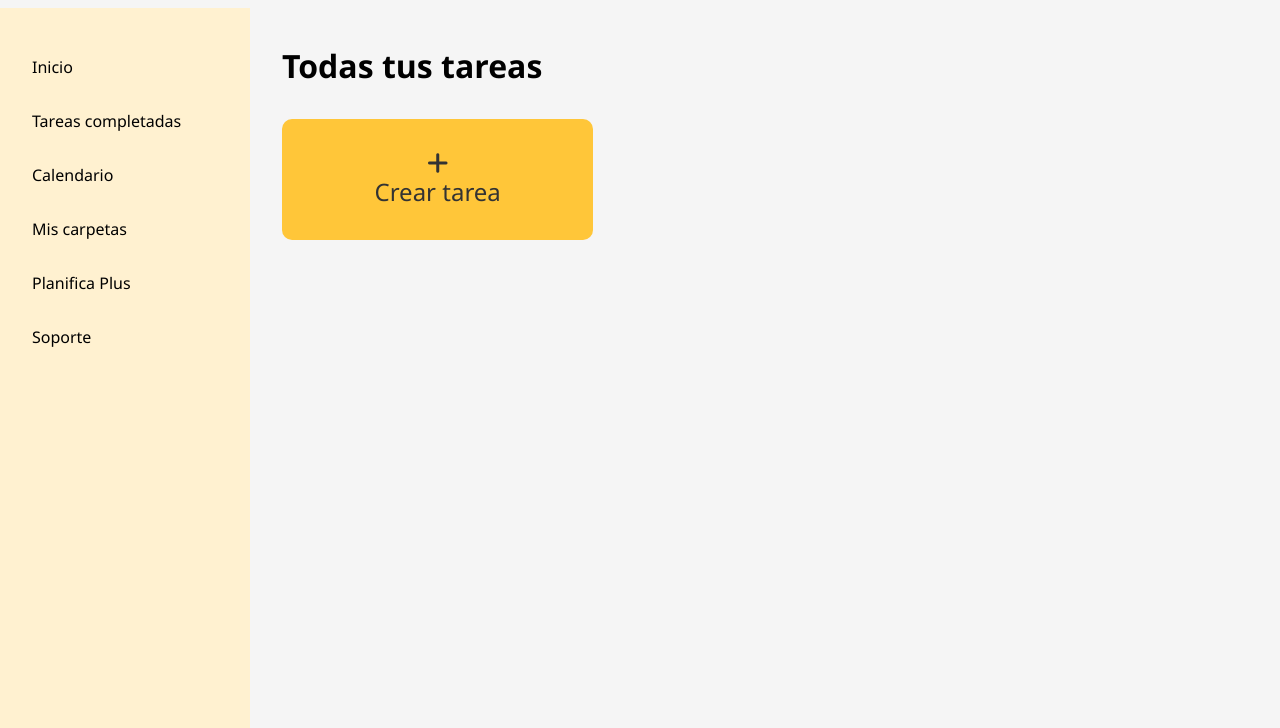
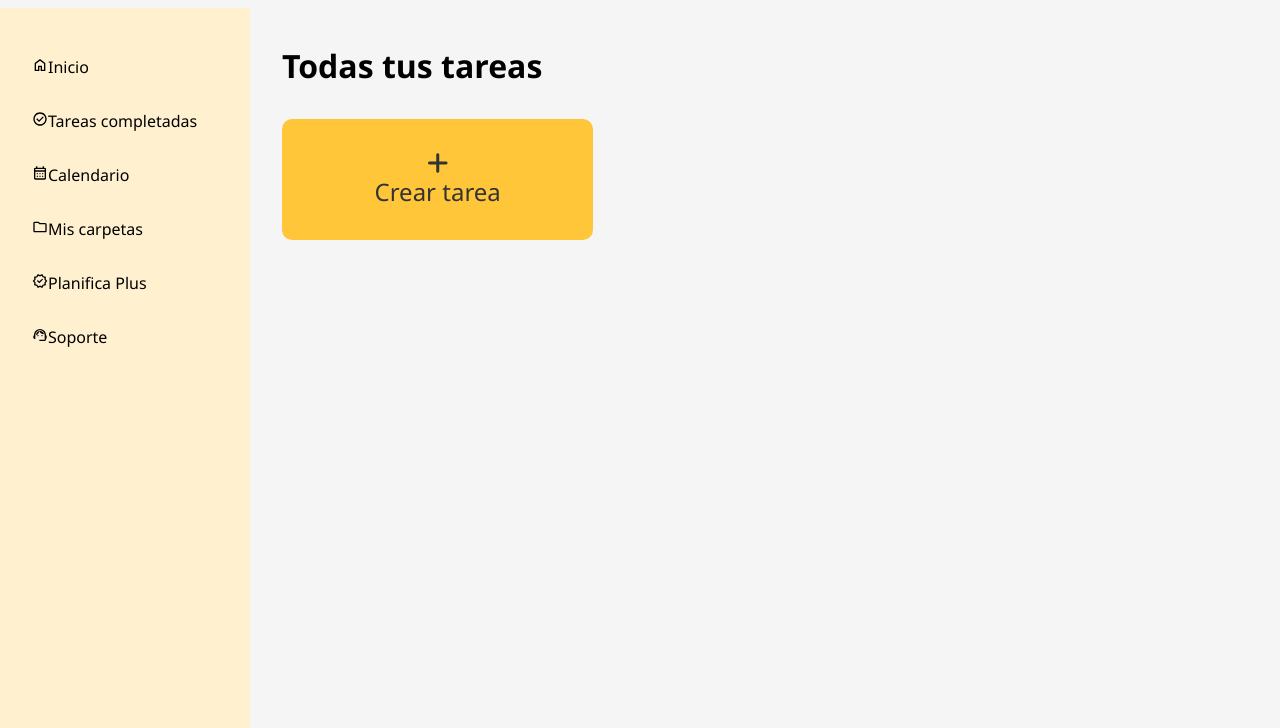
Before and after one commit to Adolfsan99/planificamas, a plain HTML site: page Front/index.html in a window 1280 px wide. Shown: the part 72-800 px from the top of the page. Drawn offline with Linux system fonts and the light colour scheme.

Commit message:
Update index.html

```diff
--- a/Front/index.html
+++ b/Front/index.html
@@ -252,6 +252,12 @@
             padding: 2rem;
             border-radius: 10px;
         }
+
+        .icon {
+            height: 1rem;
+            display: inline-flex;
+            align-items: center;
+        }
     </style>
 </head>
 
@@ -285,12 +291,18 @@
 
 
     <nav class="sidebar">
-        <div class="nav-item" data-view="home">Inicio</div>
-        <div class="nav-item" data-view="completed">Tareas completadas</div>
-        <div class="nav-item" data-view="calendar">Calendario</div>
-        <div class="nav-item" data-view="folders">Mis carpetas</div>
-        <div class="nav-item" data-view="plus">Planifica Plus</div>
-        <div class="nav-item" data-view="support" style="margin-top: auto;">Soporte</div>
+        <div class="nav-item" data-view="home"><img src="assets/app-icons/home.svg" alt="icono inicio"
+                class="icon">Inicio</div>
+        <div class="nav-item" data-view="completed"><img src="assets/app-icons/check_circle.svg"
+                alt="icono tareas completadas" class="icon">Tareas completadas</div>
+        <div class="nav-item" data-view="calendar"><img src="assets/app-icons/calendar.svg" alt="icono calendario"
+                class="icon">Calendario</div>
+        <div class="nav-item" data-view="folders"><img src="assets/app-icons/folder.svg" alt="icono carpetas"
+                class="icon">Mis carpetas</div>
+        <div class="nav-item" data-view="plus"><img src="assets/app-icons/new_releases.svg" alt="icono planifica plus"
+                class="icon">Planifica Plus</div>
+        <div class="nav-item" data-view="support" style="margin-top: auto;"><img
+                src="assets/app-icons/support_agent.svg" alt="icono soporte" class="icon">Soporte</div>
     </nav>
 
     <main class="main-content">
```
